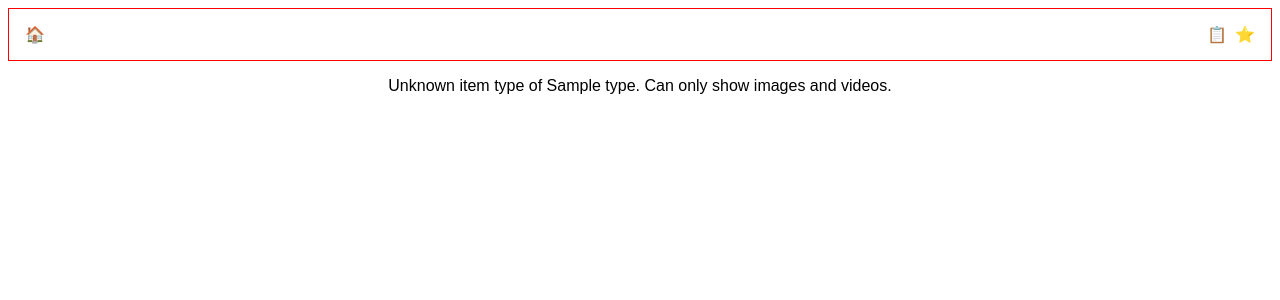
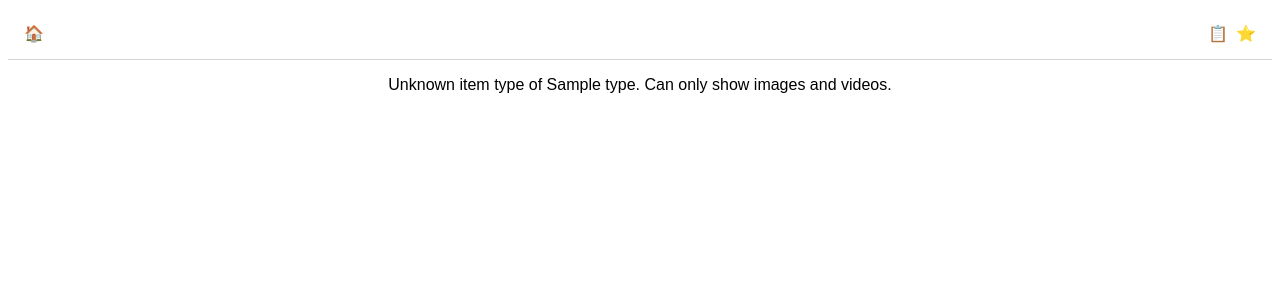
Before and after one commit to Muxelmann/media-vault, a Python web app: template src/media_vault/templates/content/item-single.html.jinja2 in a window 1280 px wide. Shown: the top 300 px of the page. Run offline with Jinja, Linux system fonts and the light colour scheme; the template is opened without the code that fills it: most values are stand-ins (such as "Sample title", 1, 10 or a date in 2020).

Commit message:
Nicer border

```diff
--- a/src/media_vault/static/style.css
+++ b/src/media_vault/static/style.css
@@ -12,6 +12,7 @@
     --item-height: 100px;
     --item-gap: 1rem;
     --thumb-size: 100px;
+    --col-grey: #d4d4d4;
 }
 
 body {
@@ -39,7 +40,7 @@ a {
     align-items: center;
     justify-content: space-between;
     gap: 0.5rem;
-    border: 1px solid red;
+    border-bottom: 1px solid var(--col-grey);
 }
 
 .breadcrumbs,
@@ -81,7 +82,7 @@ a {
 }
 
 .folder {
-    background-color: #d4d4d4;
+    background-color: var(--col-grey);
     display: flex;
     flex-direction: column;
     justify-content: center;
```
